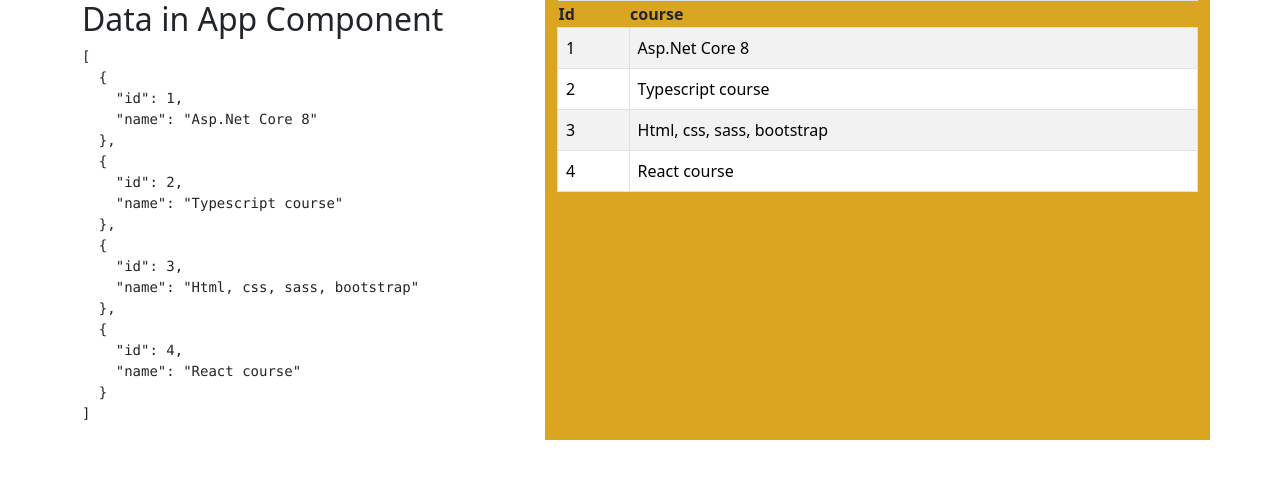
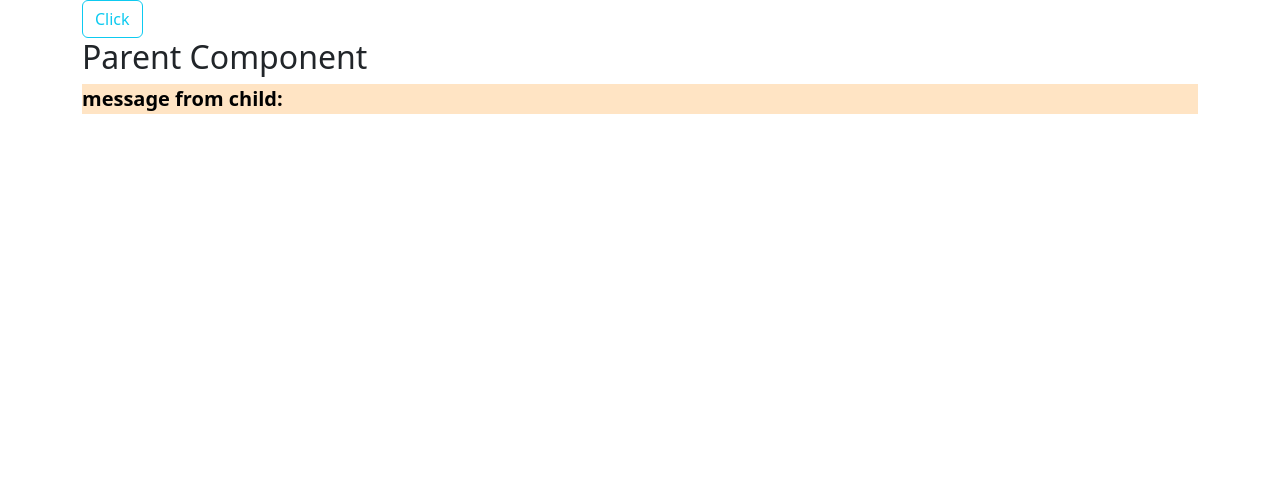
Before and after one commit to paolopci/Angular_25, an Angular app: page / in a window 1280 px wide. Shown: the top 478 px of the page. Built offline with nearby package versions, Linux system fonts and the light colour scheme.

Commit message:
OutPut example

```diff
--- a/src/app/app.module.ts
+++ b/src/app/app.module.ts
@@ -19,6 +19,7 @@ import { DoCheckComponent } from './hook/do-check/do-check.component';
 import { AfterContentInitHookComponent } from './hook/after-content-init-hook/after-content-init-hook.component';
 import { App02Component } from './app02.component';
 import { InputDecExampleComponent } from './decorators/input-dec-example/input-dec-example.component';
+import { OutputDecExampleComponent } from './decorators/output-dec-example/output-dec-example.component';
 
 
 @NgModule({
@@ -35,7 +36,8 @@ import { InputDecExampleComponent } from './decorators/input-dec-example/input-d
         DoCheckComponent,
         AfterContentInitHookComponent,
         App02Component,
-        InputDecExampleComponent
+        InputDecExampleComponent,
+        OutputDecExampleComponent
     ],
     imports: [
         BrowserModule,
--- a/src/app/app02.component.html
+++ b/src/app/app02.component.html
@@ -1,11 +1,23 @@
 <div class="container">
-    <div class="row">
+    <!-- <div class="row">
         <div class="col-5">
-            <h2>Data in App Component</h2>
+            <h2>Data in Parent Component</h2>
             <pre>{{courses | json}}</pre>
         </div>
         <div class="col-7" style="background-color: goldenrod;">
             <app-input-dec-example [showData]="courses"></app-input-dec-example>
         </div>
     </div>
+    <br>
+    <hr>
+    <br> -->
+    <div class="row">
+        <app-output-dec-example (myEvent)="receiveChildEvent($event)"></app-output-dec-example>
+        <div>
+            <h2>Parent Component</h2>
+            <p style="background-color: bisque; color: black; font-weight: bold; font-size: 20px;">message from child:
+                <abbr style="color:red"> {{message}}</abbr>
+            </p>
+        </div>
+    </div>
 </div>
--- a/src/app/app02.component.ts
+++ b/src/app/app02.component.ts
@@ -13,4 +13,10 @@ export class App02Component {
     { id: 3, name: 'Html, css, sass, bootstrap' },
     { id: 4, name: 'React course' }
   ]
+
+  message: string = '';
+
+  receiveChildEvent(eventData: string) {
+    this.message = eventData;
+  }
 }
--- /dev/null
+++ b/src/app/decorators/output-dec-example/output-dec-example.component.html
@@ -0,0 +1,3 @@
+<div>
+    <button class="btn btn-outline-info" (click)="emettiEvento()"> Click</button>
+</div>
--- /dev/null
+++ b/src/app/decorators/output-dec-example/output-dec-example.component.ts
@@ -0,0 +1,17 @@
+import { Component, Output, EventEmitter } from '@angular/core';
+
+
+@Component({
+  selector: 'app-output-dec-example',
+  templateUrl: './output-dec-example.component.html',
+  styleUrl: './output-dec-example.component.css'
+})
+export class OutputDecExampleComponent {
+
+
+  @Output() myEvent = new EventEmitter();
+
+  emettiEvento() {
+    this.myEvent.emit('Event emitted from child component');
+  }
+}
```
Also changed, not shown: src/app/decorators/output-dec-example/output-dec-example.component.css (added).
